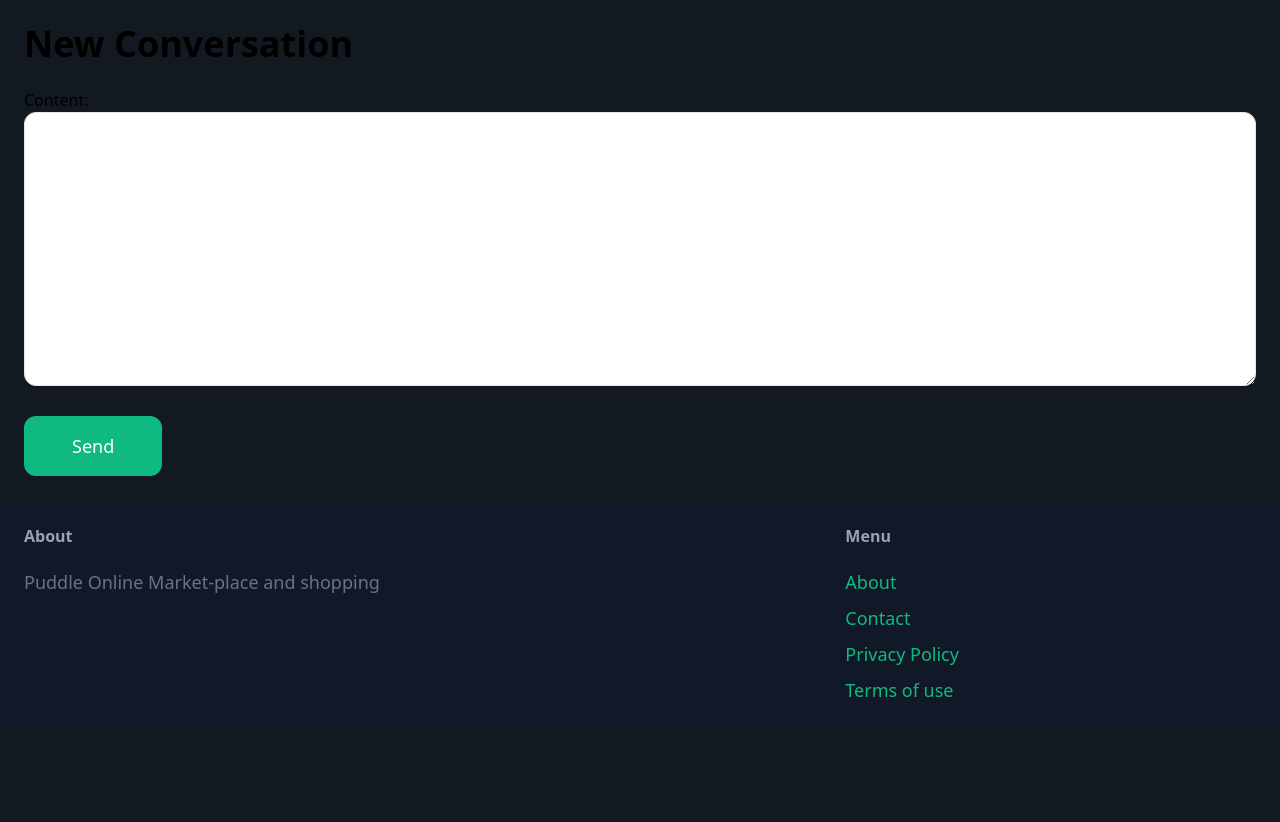
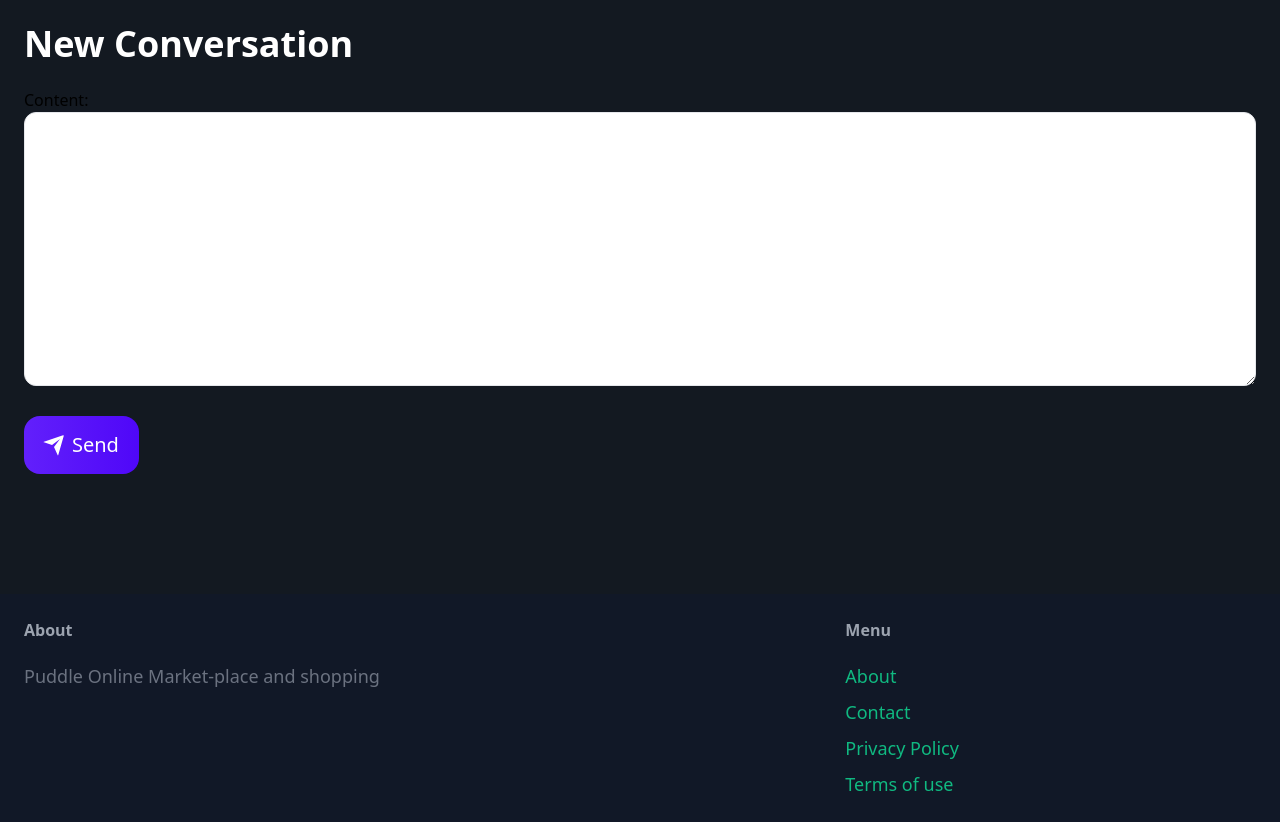
Before and after one commit to Asirwad/Puddle-App-using-Django, a Django app: template conversation/templates/conversation/new.html in a window 1280 px wide. Shown: the part 96-918 px from the top of the page. Before the commit the page ends 793 px from the top, so only its background shows below. Run offline with Django 4.2, Linux system fonts and the light colour scheme; the template is opened without the code that fills it: values that come from a table or form of the project are taken from there, others are empty.

Commit message:
style changes

```diff
--- a/conversation/templates/conversation/new.html
+++ b/conversation/templates/conversation/new.html
@@ -6,15 +6,16 @@
 
 <html>
     <head>
-        <link rel="stylesheet" type="text/css" href="{% static 'css/new.css' %}">
+        <link rel="stylesheet" type="text/css" href="{% static 'css/message_detail.css' %}">
     </head>
     <body>
-        <h1 class="mb-6 text-4xl font-semibold">New Conversation</h1>
+        <h1 class="mb-6 text-4xl text-white font-semibold">New Conversation</h1>
         <form method="POST" action=".">
             {% csrf_token %}
             <div class="space-y-4">
                 {{ form.as_p }}
             </div>
+            <br>
             {% if form.errors or form.non_field_errors %}
                     <div class="mb-3 p-6 bg-red-100 rounded-xl">
                         {% for field in form %}
@@ -24,8 +25,19 @@
                         {{ form.non_field_errors }}
                     </div>
             {% endif %}
-            <button class="mt-6 py-4 px-12 text-lg bg-green-500 hover:bg-green-700 rounded-xl text-white">Send</button>
+            <button class="send-button">
+                <div class="svg-wrapper-1">
+                  <div class="svg-wrapper">
+                    <svg height="24" width="24" viewBox="0 0 24 24" xmlns="http://www.w3.org/2000/svg">
+                      <path d="M0 0h24v24H0z" fill="none"></path>
+                      <path d="M1.946 9.315c-.522-.174-.527-.455.01-.634l19.087-6.362c.529-.176.832.12.684.638l-5.454 19.086c-.15.529-.455.547-.679.045L12 14l6-8-8 6-8.054-2.685z" fill="currentColor"></path>
+                    </svg>
+                  </div>
+                </div>
+                <span>Send</span>
+            </button>
         </form>
+        <br><br><br><br>
     </body>
 </html>
 
--- a/core/static/css/form.css
+++ b/core/static/css/form.css
@@ -41,7 +41,7 @@ body{
     flex-direction: column;
     width: 100%;
     background-color: #fff;
-    box-shadow: 0 8px 30px 0 rgb(232, 232, 232, 0.3);
+    box-shadow: 0 8px 30px 0 rgba(0, 0, 0, 1);
     border-radius: 10px;
   }
 
```
Also changed, not shown: core/static/css/new.css (added), db.sqlite3, media/item_images/Chair_QI5tcwo.jpg (added), media/item_images/Ken_doll.png (added), media/item_images/Sofa_set.jpg (added), media/item_images/Sofa_set_H0HBes2.jpg (added), media/item_images/Sofa_set_SOhQbBL.jpg (added), media/item_images/toyCar_0UmXXGo.jpg (added), media/item_images/toyCar_VHqdxYJ.jpg (added).
